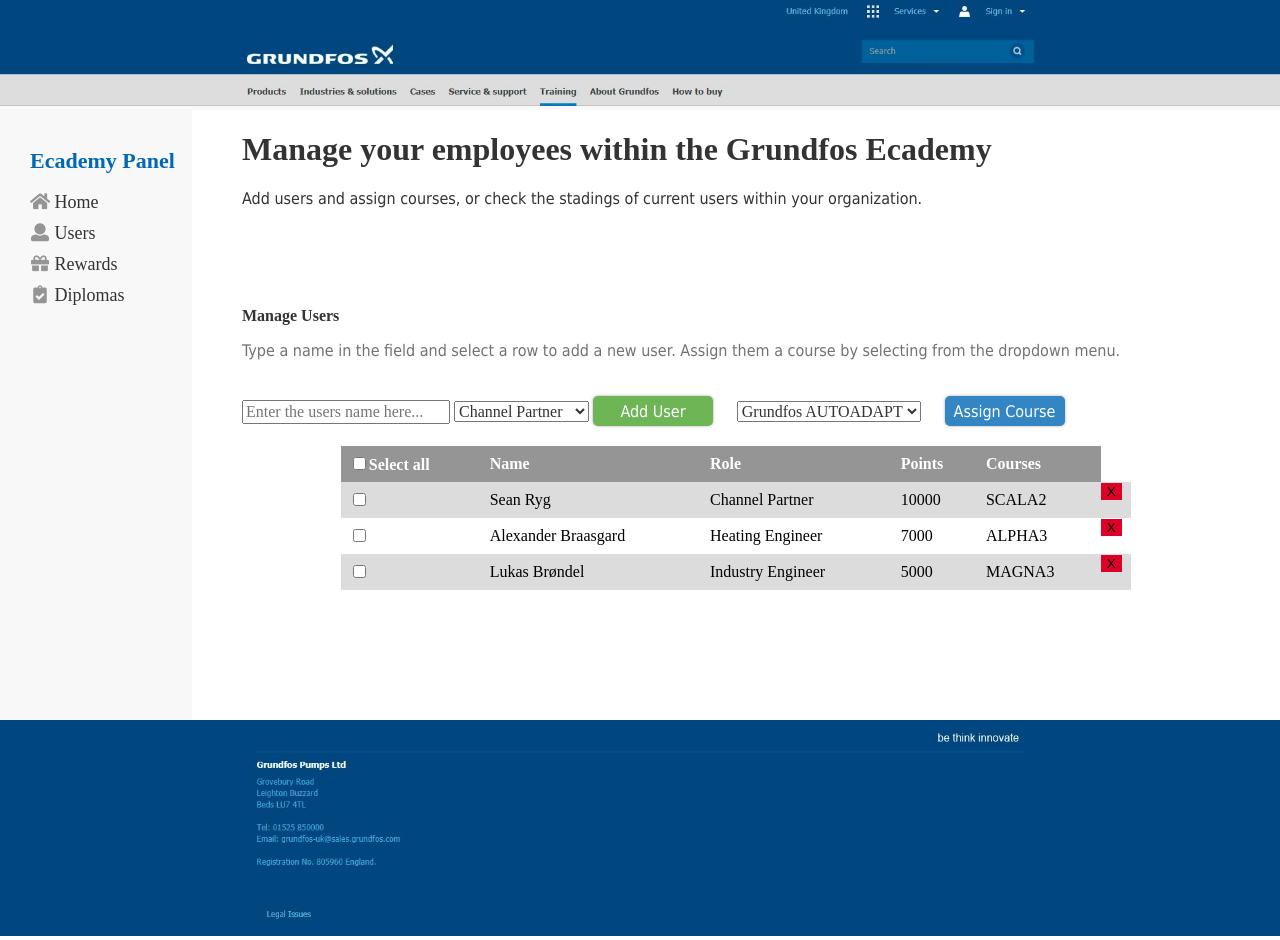
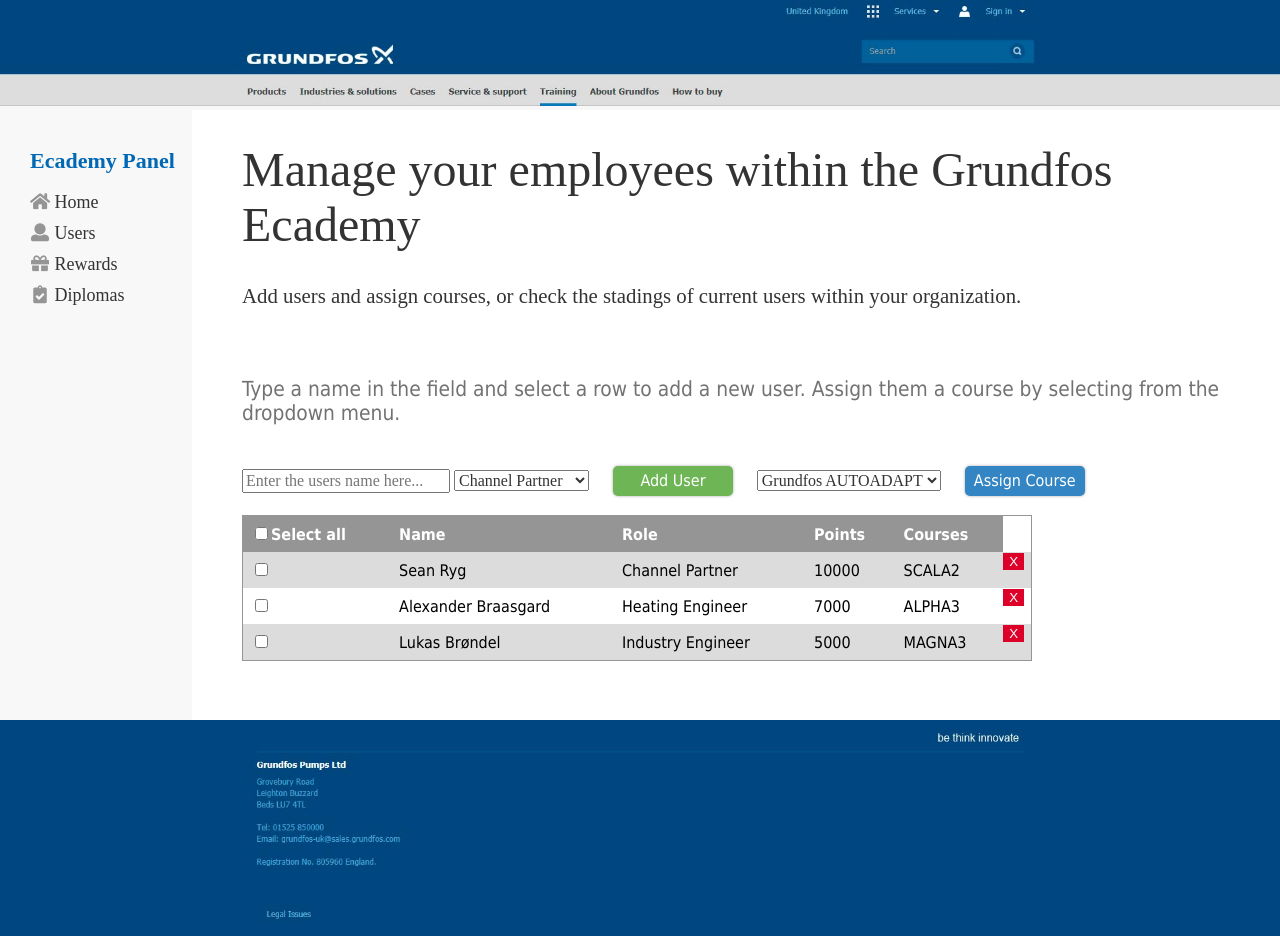
Before and after one commit to Brasgaard/Grundfos-Project, a PHP site: page /users.php in a window 1280 px wide. Run offline with PHP 8.4, Linux system fonts and the light colour scheme; some web fonts are replaced.

Commit message:
Fixed styling for users.php

```diff
--- a/scss/style.css
+++ b/scss/style.css
@@ -77,30 +77,39 @@ body {
   .mainContent__userList {
     border-collapse: collapse;
     width: 80%;
-    margin: auto; }
+    border: 1px solid #959595; }
 
 .userList__h1 {
   text-align: left;
   font-family: titleFont;
-  color: #333333; }
-.userList__p {
+  color: #333333;
+  font-size: 3em;
+  font-weight: 300; }
+.userList__h2 {
   text-align: left;
-  font-family: Tahoma, sans-serif;
+  font-family: textFont;
   color: #333333;
-  margin-bottom: 10%; }
+  margin-bottom: 7%;
+  font-weight: 300;
+  font-size: 1.3em; }
+
+#listHeader {
+  text-align: left; }
 
 .listHeader__h2 {
   font-family: textFont;
   color: #333333;
-  font-size: 1em; }
+  font-size: 1.3em; }
 .listHeader__p {
   font-family: Tahoma, sans-serif;
-  color: #727272; }
+  color: #727272;
+  font-size: 1.3em; }
 
 .listInput {
   font-family: textFont;
   color: #333333;
-  font-size: 1em; }
+  font-size: 1em;
+  margin: auto; }
 
 #addBtn {
   background-color: #6EB556;
@@ -114,7 +123,7 @@ body {
   width: 120px;
   font-size: 1em;
   margin: 2%;
-  margin-left: 0;
+  margin-left: 20px;
   transition: ease-in-out 0.3s;
   -webkit-box-shadow: 0px 0px 3px 0px rgba(0, 0, 0, 0.35);
   -moz-box-shadow: 0px 0px 3px 0px rgba(0, 0, 0, 0.35);
@@ -135,6 +144,7 @@ body {
   width: 120px;
   font-size: 1em;
   margin: 2%;
+  margin-left: 20px;
   transition: ease-in-out 0.3s;
   -webkit-box-shadow: 0px 0px 3px 0px rgba(0, 0, 0, 0.35);
   -moz-box-shadow: 0px 0px 3px 0px rgba(0, 0, 0, 0.35);
@@ -145,20 +155,22 @@ body {
 
 .removeBtn {
   background-color: #dd0028;
+  color: #ffffff;
   border: none;
-  cursor: pointer; }
+  cursor: pointer;
+  padding: 1% auto auto 1%; }
 
 th, td {
   text-align: left;
   padding: 8px;
-  font-family: textFont; }
+  font-family: Tahoma, sans-serif; }
 
 tr:nth-child(even) {
   background-color: #DCDCDC; }
 
 th {
   background-color: #959595;
-  color: white; }
+  color: #ffffff; }
 
 .userList {
   grid-area: main;
--- a/scss/style.scss
+++ b/scss/style.scss
@@ -116,8 +116,8 @@ body {
 
     &__userList {
 		border-collapse: collapse;
-    	width: 80%;
-		margin: auto;
+        width: 80%;
+        border: 1px solid $color-backgrounddark;
 	}
 }
 
@@ -125,26 +125,35 @@ body {
 	&__h1 {
 		text-align: left;
 		font-family: $font-titles;
-		color: $color-blackfont;
+        color: $color-blackfont;
+        font-size: 3em;
+        font-weight: 300;
 	}
 
-	&__p {
+	&__h2 {
 		text-align: left;
-		font-family: $font-bodytext;
+		font-family: $font-text;
 		color: $color-blackfont;
-		margin-bottom: 10%;
+        margin-bottom: 7%;
+        font-weight: 300;
+        font-size: 1.3em;
 	}
+}
+
+#listHeader {
+    text-align: left;
 }
 
 .listHeader {
     &__h2 {
         font-family: $font-text;
         color: $color-blackfont;
-        font-size: 1em;
+        font-size: 1.3em;
     }
     &__p {
         font-family: $font-bodytext;
         color: $color-bodytext;
+        font-size: 1.3em;
     }
 }
 
@@ -152,6 +161,7 @@ body {
     font-family: $font-text;
     color: $color-blackfont;
     font-size: 1em;
+    margin: auto;
 }
 
 #addBtn {
@@ -166,7 +176,7 @@ body {
 	width: 120px;
 	font-size: 1em;
 	margin: 2%;
-	margin-left: 0;
+	margin-left: 20px;
     transition: ease-in-out 0.3s;
 	-webkit-box-shadow: 0px 0px 3px 0px rgba(0,0,0,0.35);
 	-moz-box-shadow: 0px 0px 3px 0px rgba(0,0,0,0.35);
@@ -189,7 +199,8 @@ body {
 	height: 30px;
 	width: 120px;
 	font-size: 1em;
-	margin: 2%;
+    margin: 2%;
+    margin-left: 20px;
     transition: ease-in-out 0.3s;
 	-webkit-box-shadow: 0px 0px 3px 0px rgba(0,0,0,0.35);
 	-moz-box-shadow: 0px 0px 3px 0px rgba(0,0,0,0.35);
@@ -202,15 +213,17 @@ body {
 }
 
 .removeBtn {
-	background-color: #dd0028;
+    background-color: #dd0028;
+    color: $color-whitefont;
     border: none;
     cursor: pointer;
+    padding: 1% auto auto 1%;
 }
 
 th, td {
     text-align: left;
     padding: 8px;
-	font-family: $font-text;
+	font-family: $font-bodytext;
 }
 
 tr:nth-child(even){
@@ -219,7 +232,7 @@ tr:nth-child(even){
 
 th {
     background-color: $color-backgrounddark;
-    color: white;
+    color: $color-whitefont;
 }
 
 .userList {
--- a/users.php
+++ b/users.php
@@ -14,10 +14,10 @@
 
         <div class="gridContainer__div mainContent">
             <h1 class="userList__h1">Manage your employees within the Grundfos Ecademy</h1>
-            <p class="userList__p">Add users and assign courses, or check the stadings of current users within your organization.</p>
+            <h2 class="userList__h2">Add users and assign courses, or check the stadings of current users within your organization.</h2>
 
             <div id="listHeader">
-                <h2 class="listHeader__h2">Manage Users</h2>
+                <!--<h2 class="listHeader__h2">Manage Users</h2>-->
                 <p class="listHeader__p">Type a name in the field and select a row to add a new user. Assign them a course by selecting from the dropdown menu.</p>
                 <input type="text" id="nameInput" class="listInput" placeholder="Enter the users name here...">
                 <select name="roles" id="rolesDrop" class="listInput">
```
Also changed, not shown: 1 other file.
